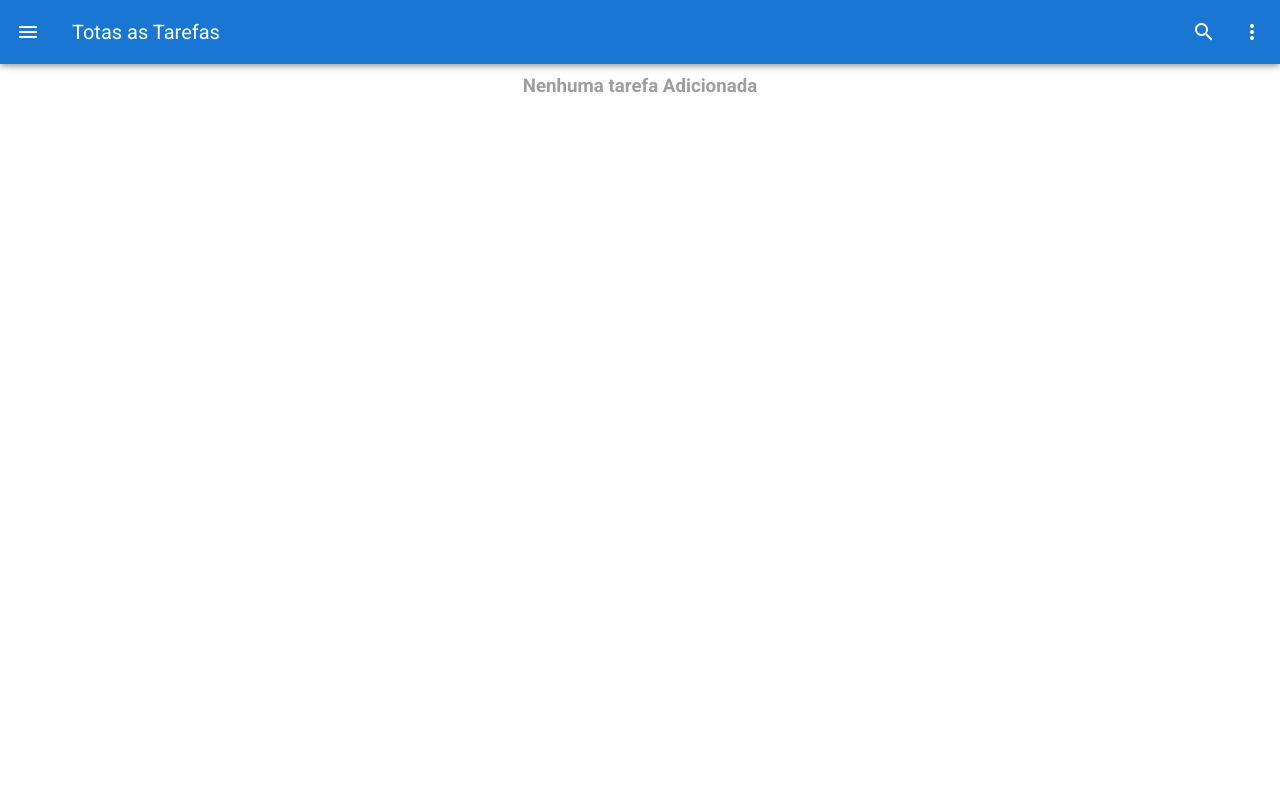
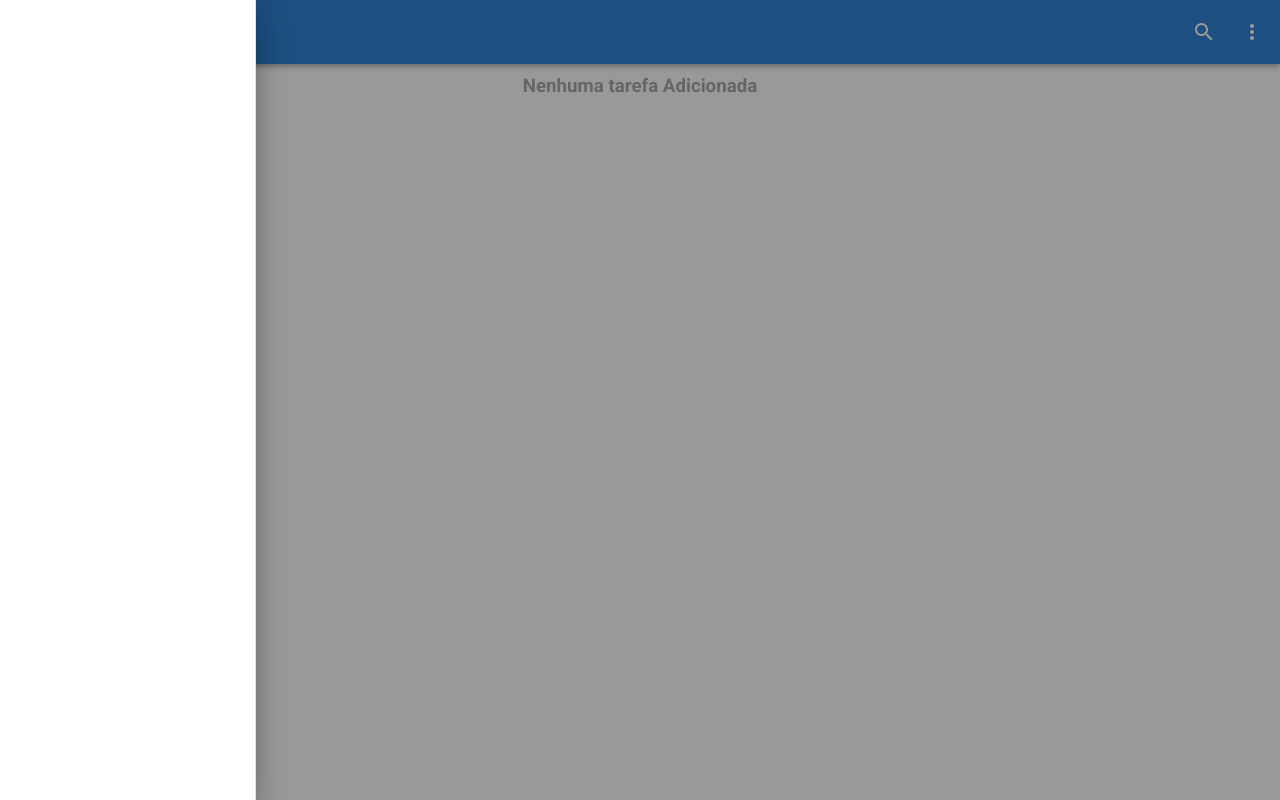
Before and after one commit to betogroo/whendo-v3, a Vue app: page / in a window 1280 px wide. Both pictures are taken after a click on the button 28 px from the left and 32 px from the top of the page. Built offline with nearby package versions, Linux system fonts and the light colour scheme.

Commit message:
feat: create drawer

```diff
--- a/src/components/layout/AppBar.vue
+++ b/src/components/layout/AppBar.vue
@@ -1,6 +1,7 @@
 <template>
+  <div>
     <v-app-bar app color="primary" dark>
-    <v-app-bar-nav-icon></v-app-bar-nav-icon>
+      <v-app-bar-nav-icon @click="drawer = !drawer"></v-app-bar-nav-icon>
       <v-toolbar-title>{{ title }}</v-toolbar-title>
       <v-spacer></v-spacer>
       <v-btn icon>
@@ -12,7 +13,6 @@
             <v-icon>mdi-dots-vertical</v-icon>
           </v-btn>
         </template>
-
         <v-list>
           <v-list-item
             v-for="item in navRightMenu"
@@ -24,6 +24,8 @@
         </v-list>
       </v-menu>
     </v-app-bar>
+    <v-navigation-drawer app v-model="drawer" temporary></v-navigation-drawer>
+  </div>
 </template>
 
 <script>
@@ -33,11 +35,12 @@
   props: {
     title: {
       type: String,
-      default: 'Totas as Tarefas'
+      default: 'Todas as Tarefas'
     }
   },
 
   data: () => ({
+    drawer: false,
     navRightMenu: [
       { title: 'Ordenar' },
       { title: 'Desmarcar Tarefas Concluídas' },
@@ -45,7 +48,13 @@
       { title: 'Esconder Tarefas Concluídas' },
       { title: 'Enviar' }
     ]
-  })
+  }),
+
+  methods: {
+    toggleDrawer() {
+      this.$emit('toggleDrawer')
+    }
+  }
 }
 </script>
 
```
Lines whose indentation alone changed are shown as unchanged.
